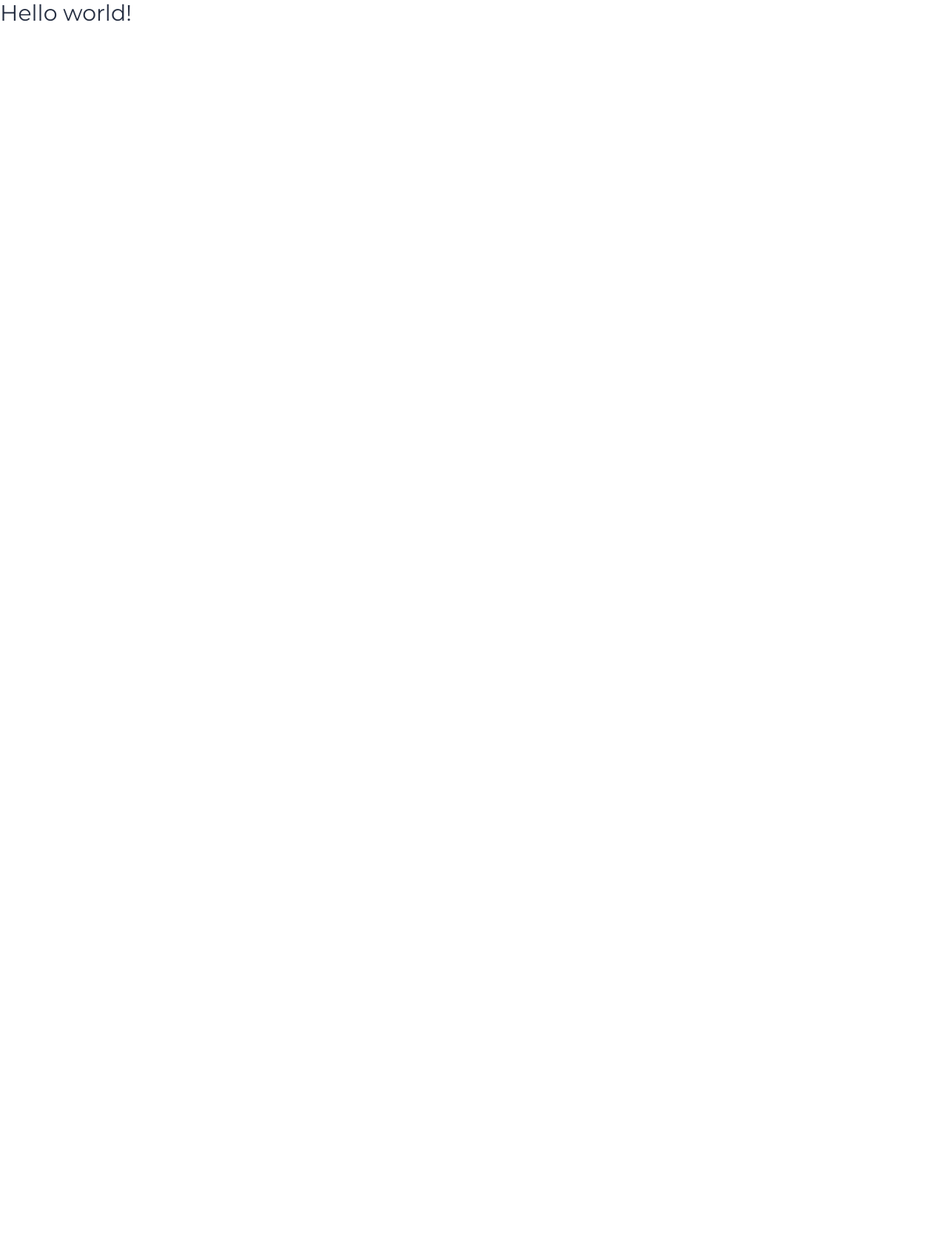
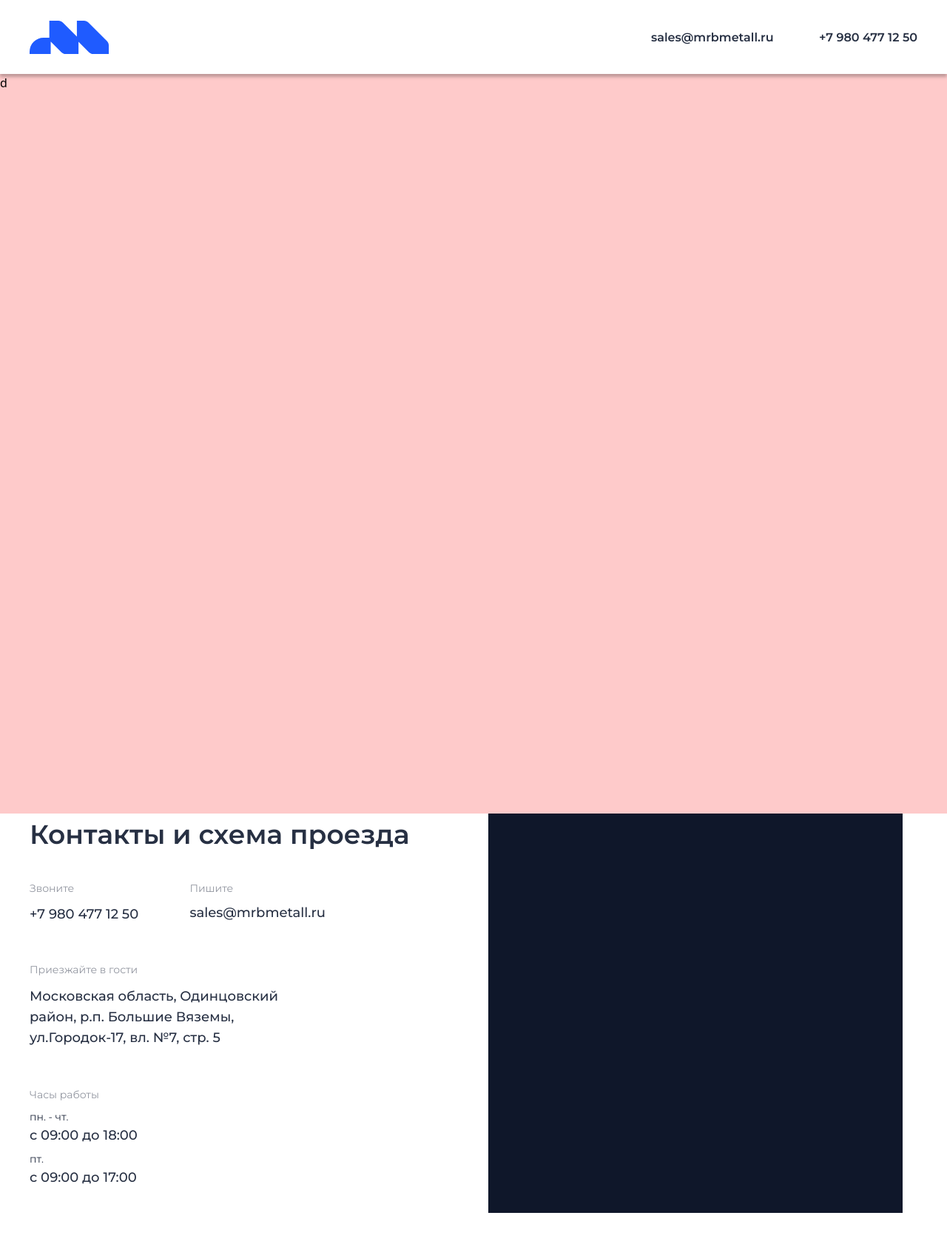
Before and after one commit to Lyaguh21/Lazer-161, a Next.js app: page / in a window 1280 px wide. Shown: the top 1678 px of the page at 74% size. Before the commit the page ends 800 px from the top, so only its background shows below. Built offline with nearby package versions, Linux system fonts and the light colour scheme.

Commit message:
contacts section

```diff
--- a/src/app/(main)/page.tsx
+++ b/src/app/(main)/page.tsx
@@ -1,3 +1,14 @@
+import ContactsSection from "../components/ContactsSection/ContactsSection";
+import Footer from "../components/Footer";
+import Header from "../components/Header";
+
 export default function Home() {
-  return <h1 className="text-3xl font-Mono text-fontMain">Hello world!</h1>;
+  return (
+    <>
+      <Header />
+      <div className="w-full h-[1000px] bg-red-200">d</div>
+      <ContactsSection />
+      <Footer />
+    </>
+  );
 }
--- /dev/null
+++ b/src/app/components/ContactsSection/Contacts.tsx
@@ -0,0 +1,50 @@
+export default function Contacts() {
+  return (
+    <div>
+      <h1 className="text-fontMain leading-[56px] font-semibold text-4xl mb-[34px]">
+        Контакты и схема проезда
+      </h1>
+      <div className="flex justify-between flex-wrap bigPhone:w-[400px] mb-[50px]">
+        <div>
+          <h4 className="text-fontGray text-[14px] leading-[22px] mb-[10px]">
+            Звоните
+          </h4>
+          <h2 className="text-[18px] font-medium text-fontMain leading-7">
+            +7 980 477 12 50
+          </h2>
+        </div>
+        <div>
+          <h4 className="text-fontGray text-[14px] leading-[22px] mb-[8px]">
+            Пишите
+          </h4>
+          <h2 className="text-[18px] font-medium text-fontMain leading-7">
+            sales@mrbmetall.ru
+          </h2>
+        </div>
+      </div>
+      <div className="mb-[52px]">
+        <h4 className="text-fontGray  text-[14px] leading-[22px] mb-[11px]">
+          Приезжайте в гости
+        </h4>
+        <h2 className="text-[18px] leading-[28px] font-medium text-fontMain max-w-[338px]">
+          Московская область, Одинцовский район, р.п. Большие Вяземы,
+          ул.Городок-17, вл. №7, стр. 5
+        </h2>
+      </div>
+      <div>
+        <h4 className="text-fontGray  text-[14px] leading-[22px] mb-[8px]">
+          Часы работы
+        </h4>
+        <h6 className="leading-[22px] text-fontMain text-[14px]">пн. - чт.</h6>
+
+        <h2 className="text-[18px] font-medium text-fontMain leading-[28px] mb-[7px]">
+          с 09:00 до 18:00
+        </h2>
+        <h6 className="leading-[22px] text-fontMain text-[14px]">пт.</h6>
+        <h2 className="text-[18px] font-medium text-fontMain leading-[28px] mb-[7px]">
+          с 09:00 до 17:00
+        </h2>
+      </div>
+    </div>
+  );
+}
--- /dev/null
+++ b/src/app/components/ContactsSection/ContactsSection.tsx
@@ -0,0 +1,16 @@
+import Map from "./Map";
+import Contacts from "./Contacts";
+export default function ContactsSection() {
+  return (
+    <section className="flex justify-center bg-white  font-montserrat px-[20px] bigPhone:px-[60px] hd:px-0">
+      <div className="w-[1200px] flex justify-between flex-wrap laptop:flex-nowrap">
+        <div className="basis-full laptop:basis-1/2 flex flex-col justify-between">
+          <Contacts />
+        </div>
+        <div className="basis-full laptop:basis-1/2 flex justify-center">
+          <Map />
+        </div>
+      </div>
+    </section>
+  );
+}
--- /dev/null
+++ b/src/app/components/ContactsSection/Map.tsx
@@ -0,0 +1,3 @@
+export default function Map() {
+  return <div className="h-[540px] w-full laptop:w-[560px] bg-slate-900"></div>;
+}
--- /dev/null
+++ b/src/app/components/Footer.tsx
@@ -0,0 +1,3 @@
+export default function Footer() {
+  return <footer className="w-full h-[80px] bg-white"></footer>;
+}
--- /dev/null
+++ b/src/app/components/Header.tsx
@@ -0,0 +1,15 @@
+export default function Header() {
+  return (
+    <header className="bg-white z-20 sticky top-0 shadow-[0px_4px_4px_0px_rgba(0,_0,_0,_0.25)] flex justify-center px-[20px] bigPhone:px-[60px] hd:px-0 h-[100px] w-full font-montserrat">
+      <div className="flex justify-between w-[1200px] items-center">
+        <picture>
+          <img src="\icons\Logo.svg" alt="" />
+        </picture>
+        <div className="flex justify-end laptop:justify-between w-[360px] text-fontMain font-semibold leading-[25px] text-base">
+          <h2 className="hidden laptop:block">sales@mrbmetall.ru</h2>
+          <h2>+7 980 477 12 50</h2>
+        </div>
+      </div>
+    </header>
+  );
+}
--- a/tailwind.config.ts
+++ b/tailwind.config.ts
@@ -16,7 +16,7 @@ export default {
         gray: "#F2F2F2",
       },
       fontFamily: {
-        Mono: "Montserrat",
+        montserrat: "Montserrat",
       },
       screens: {
         bigPhone: "425px",
```
Also changed, not shown: public/icons/Logo.svg (added).
